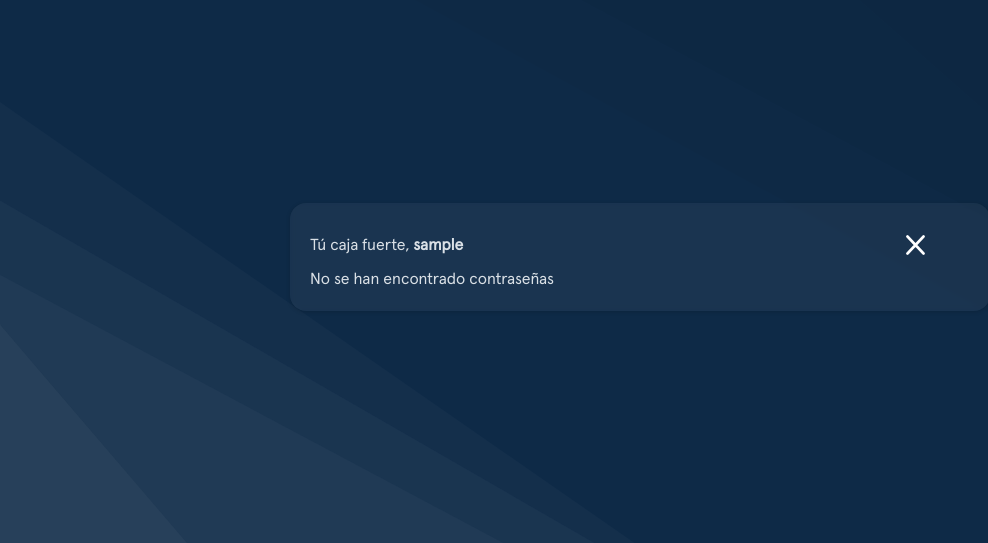
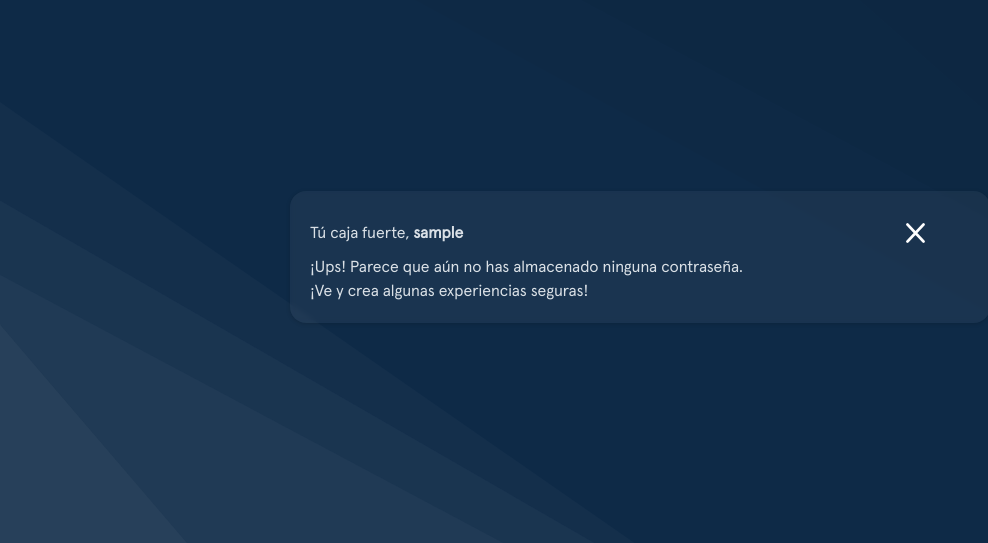
Before and after one commit to DarielsMtz/KeyMaster, a PHP site: page /php/acciones_listado.php in a window 1280 px wide. Shown: the part 143-686 px from the top of the page, without its empty margins (0-988 px from the left). Run offline with PHP 8.4, Linux system fonts and the light colour scheme; the visitor is signed in with stand-in values (Sample User, id 1); data that the repository does not hold is empty.

Commit message:
Cambios en mesaje de la caja fuerte

```diff
--- a/php/acciones_listado.php
+++ b/php/acciones_listado.php
@@ -93,7 +93,7 @@ if (!isset($_SESSION['nombre'])) {
 
                 // Si no hay contraseñas guardadas por el usuario
                 if ($resultado->num_rows == 0) {
-                    echo "<p>No se han encontrado contraseñas</p>";
+                    echo "<p>¡Ups! Parece que aún no has almacenado ninguna contraseña. <br>¡Ve y crea algunas experiencias seguras!</p>";
                 } else {
                     // En el caso de que el usuario tenga contraseñas guardadas
                     echo "<h2>Contraseñas Almacenadas:</h2>";
@@ -110,6 +110,7 @@ if (!isset($_SESSION['nombre'])) {
                                 <button id='copiar' class='copiar' type='button' onclick='copiarTexto(\"" . $fila['contrasena'] . "\")'>
                                     Copiar<img  src='../svg/Boton_copiar.svg' alt='Icono de copiar' />
                                 </button>
+
                                 <button id='borrar' class='borrar' type='button' onclick='borrarTexto(\"" . $fila['contrasena'] . "\")'>
                                     Borrar<img  src='../svg/Boton_borrar.svg' alt='Icono de borrar' />
                                 </button>
@@ -118,6 +119,7 @@ if (!isset($_SESSION['nombre'])) {
                         echo "</tr>";
                     }
                     echo "</table>";
+                    // TODO Implementar la logica de borrar la contraseña
                     // Liberar el resultado
                     $resultado->free_result();
                 }
```
